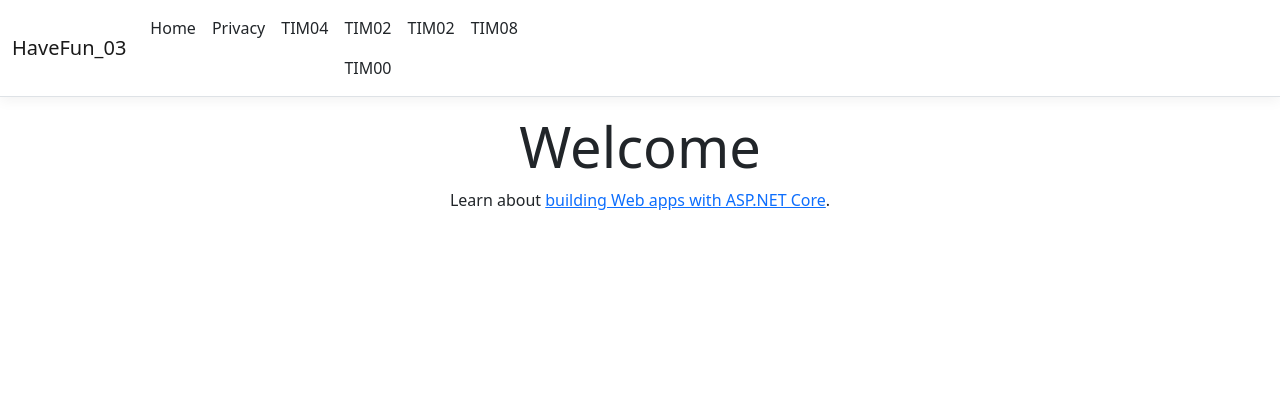
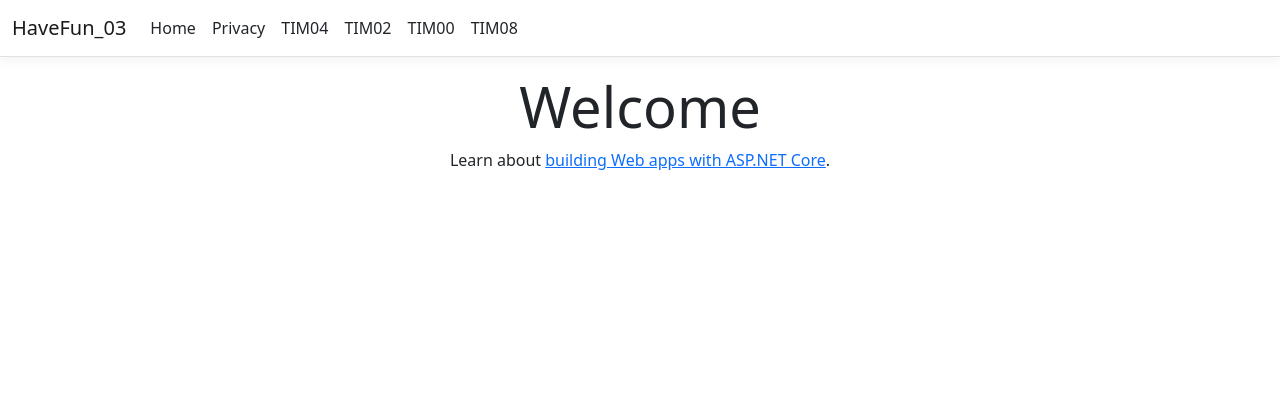
Before and after one commit to Turner-Chang/HaveFun_02, an ASP.NET Core app: page / in a window 1280 px wide. Shown: the top 420 px of the page. Run offline with ASP.NET Core 8, Linux system fonts and the light colour scheme; style sheets or scripts are compiled from the project's sources.

Commit message:
Merge branch 'main' of https://github.com/Turner-Chang/HaveFun_02 into TIM02
# Conflicts:
#	HaveFun_03/Views/Shared/_Layout.cshtml

```diff
--- a/HaveFun_03/Views/Shared/_Layout.cshtml
+++ b/HaveFun_03/Views/Shared/_Layout.cshtml
@@ -31,13 +31,12 @@
                         <li class="nav-item">
 
                             <a class="nav-link text-dark" asp-area="" asp-controller="TIM02" asp-action="Index">TIM02</a>
-
+                        </li>
+                        <li>
                             <a class="nav-link text-dark" asp-area="" asp-controller="TIM00" asp-action="Index">TIM00</a>
 
                         </li>
-                        <li class="nav-item">
-                            <a class="nav-link text-dark" asp-area="" asp-controller="TIM08" asp-action="Index">TIM02</a>
-                        </li>
+
                         <li class="nav-item">
                             <a class="nav-link text-dark" asp-area="" asp-controller="TIM08" asp-action="Index">TIM08</a>
                         </li>
```
